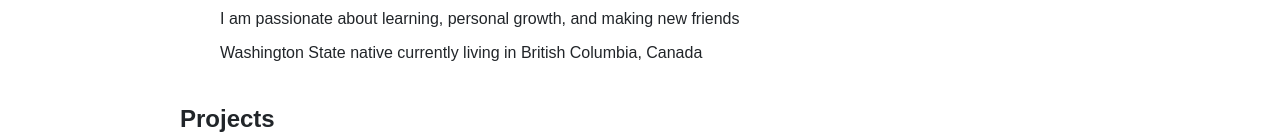
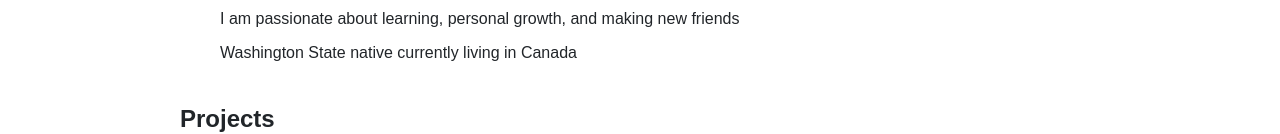
Before and after one commit to zachpren0/zachpren0.github.io, a plain HTML site: page index.html in a window 1280 px wide. Shown: the part 370-504 px from the top of the page. Drawn offline with nearby package versions, Linux system fonts and the light colour scheme.

Commit message:
Update index.html

```diff
--- a/index.html
+++ b/index.html
@@ -48,7 +48,7 @@
         <ul class="custom-list">
           <li class="custom-list-item"> I am a recent graduate from the University of British Columbia with a degree in Computer Science </li>
           <li class="custom-list-item"> I am passionate about learning, personal growth, and making new friends</li>
-          <li class="custom-list-item"> Washington State native currently living in British Columbia, Canada</li>
+          <li class="custom-list-item"> Washington State native currently living in Canada</li>
         </ul>
       </div>
     </section>
```
